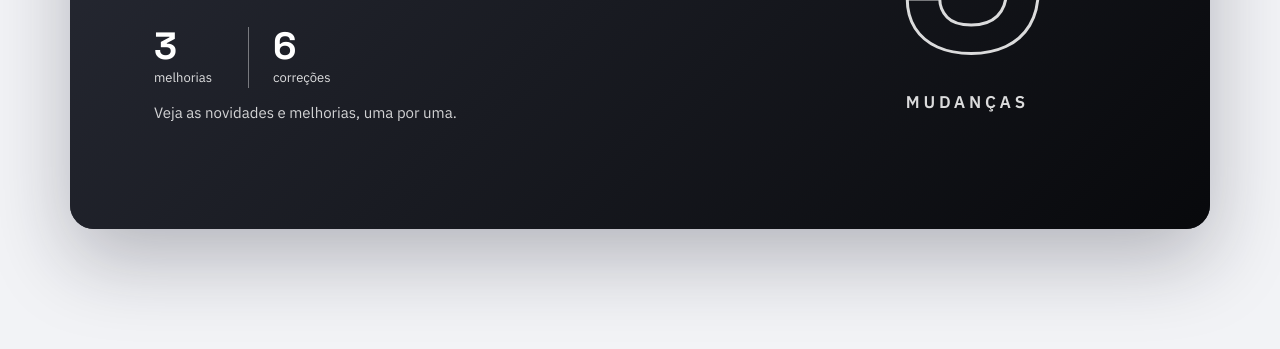
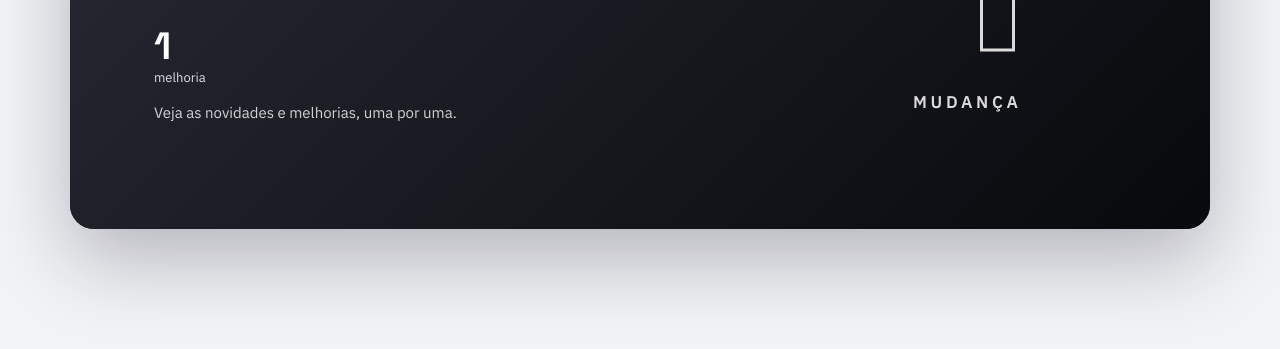
Before and after one commit to conta-padrao-primetech/novidades-nos-sistemas, a plain HTML site: page index.html in a window 1280 px wide. Shown: the part 451-800 px from the top of the page. Drawn offline with Linux system fonts and the light colour scheme.

Commit message:
Add files via upload

```diff
--- a/atual.json
+++ b/atual.json
@@ -1,50 +1,29 @@
 {
  "versao": 3,
  "edicao": {
-  "id": "jan-2026-11-12",
-  "publicadoEm": "2026-11-12T13:00:00Z",
-  "proxima": "2026-11-17T13:00:00Z",
+  "id": "jan-2026-11-16",
+  "publicadoEm": "2026-11-17T13:00:00Z",
+  "proxima": "2026-11-19T13:00:00Z",
   "periodo": {
-   "de": "2026-11-10T13:00:00Z",
-   "ate": "2026-11-12T13:00:00Z"
+   "de": "2026-11-12T13:00:00Z",
+   "ate": "2026-11-17T13:00:00Z"
   },
   "contagem": {
    "Novo": 0,
-   "Melhoria": 3,
-   "Correção": 6
+   "Melhoria": 1
   },
+  "resumo": "Exportação detalhada do Central Connect passa a ter uma aba por formulário na Validação de instrumentos contratuais.",
   "itens": [
    {
-    "id": "441b616e86",
+    "id": "e979f7a27c",
     "tipo": "Melhoria",
-    "titulo": "Placa cancelada no mês marcada nos primeiros boletos pagos",
-    "chamada": "No **extrato v3**, o bloco de primeiros boletos pagos marca a placa cancelada no mês, que não conta para a meta de produção.",
-    "detalhe": "No extrato v3, o bloco de primeiros boletos pagos passa a marcar a placa cancelada no mês. Essa placa não conta para a meta de produção.",
+    "titulo": "Exportação do Central Connect com uma aba por formulário",
+    "chamada": "Na **Validação de instrumentos contratuais** do Comercial, o Exportar detalhado do Central Connect passa a abrir uma aba para cada formulário de abertura.",
+    "detalhe": "Antes, os pedidos de contrato de parceria, aditivo e distrato saíam na planilha sem as respostas do formulário de abertura. Agora cada formulário ganha a própria aba, e o Comercial confere esses dados sem abrir chamado por chamado.",
     "sistema": "EVEX7",
     "squad": "Comercial",
-    "janela": "2026-11-11T20:00:00Z"
-   },
-   {
-    "id": "652954b808",
-    "tipo": "Melhoria",
-    "titulo": "Verificação de MEI para todos os tipos de fornecedor",
-    "chamada": "Na tela de **Fornecedores**, MEI de qualquer tipo passa a ser verificado: nos tipos de sinistro segue bloqueado, nos demais abre uma orientação para confirmar.",
-    "detalhe": "Na tela de Fornecedores, a verificação de MEI passa a valer para qualquer tipo de fornecedor. Nos tipos de sinistro o cadastro segue bloqueado; nos demais, o sistema abre uma orientação para confirmar.",
-    "sistema": "EVEX7",
-    "squad": "Sinistro",
-    "janela": "2026-11-11T03:00:00Z"
-   },
-   {
-    "id": "4e8fdd4e11",
-    "tipo": "Melhoria",
-    "titulo": "Coluna Último acompanhamento no Controle de Solicitações",
-    "chamada": "No **Controle de Solicitações**, a coluna Último acompanhamento mostra o registro mais recente entre a última tentativa de contato e a entrada na situação atual.",
-    "detalhe": "No Controle de Solicitações, uma coluna nova mostra o último acompanhamento de cada solicitação, sem precisar abrir o detalhe.",
-    "sistema": "EVEX7",
-    "squad": "Tato",
-    "janela": "2026-11-09T21:00:00Z"
+    "janela": "2026-11-16T20:00:00Z"
    }
-  ],
-  "resumo": "Mudanças no extrato do consultor, na verificação de MEI e no Controle de Solicitações."
+  ]
  }
 }
--- a/index.html
+++ b/index.html
@@ -70,7 +70,6 @@ button { font: inherit; color: inherit; cursor: pointer; }
 .cap { text-align: center; margin-top: 22px; font: 600 clamp(13px, 1.5vw, 17px)/1.2 "IBM Plex Sans", sans-serif; letter-spacing: .22em; text-transform: uppercase; color: rgba(255, 255, 255, .85); }
 .nums { display: flex; gap: 0; flex-wrap: wrap; align-items: stretch; margin: 0 0 14px; }
 .nums .grupo { display: flex; gap: 18px; }
-.nums .grupo + .grupo { margin-left: 24px; padding-left: 24px; border-left: 1px solid rgba(255, 255, 255, .4); }   /* correções separadas de novos e melhorias */
 .nums div div { min-width: 70px; }
 .nums b { display: block; font: 700 38px/1 "Space Grotesk", sans-serif; }
 .nums span { font-size: 13px; opacity: .85; }
@@ -272,16 +271,16 @@ window.__DATA = {"fonte": "arquivo"};
   var ARTIA = { role: "group", "aria-roledescription": "slide" };
   function plural(n, um, varios) { return n === 1 ? um : varios; }
   function slideAbertura(ed) {
-    var jp = janelaPrincipal(ed.itens), c = ed.contagem || {};
+    var jp = janelaPrincipal(ed.itens), c = { Novo: ed.itens.filter(function (i) { return i.tipo === "Novo"; }).length, Melhoria: ed.itens.filter(function (i) { return i.tipo === "Melhoria"; }).length };
     var s = el("article", Object.assign({ class: "slide abertura", "aria-label": "Abertura" }, ARTIA));
     aplicarCor(s, ["#2A2D38", "#08090C"]);
-    var total = (c.Novo || 0) + (c.Melhoria || 0) + (c["Correção"] || 0);
-    var nums = el("div", { class: "nums" }), g1 = el("div", { class: "grupo" }), g2 = el("div", { class: "grupo" });
-    [["Novo", "novo", "novos", g1], ["Melhoria", "melhoria", "melhorias", g1], ["Correção", "correção", "correções", g2]].forEach(function (p) {
+    var total = c.Novo + c.Melhoria;
+    var nums = el("div", { class: "nums" }), g1 = el("div", { class: "grupo" });
+    [["Novo", "novo", "novos"], ["Melhoria", "melhoria", "melhorias"]].forEach(function (p) {
       var v = c[p[0]] || 0;
-      if (v > 0) p[3].append(el("div", {}, el("b", { text: String(v) }), el("span", { text: plural(v, p[1], p[2]) })));   // tipo zerado não aparece
+      if (v > 0) g1.append(el("div", {}, el("b", { text: String(v) }), el("span", { text: plural(v, p[1], p[2]) })));   // tipo zerado não aparece
     });
-    [g1, g2].forEach(function (g) { if (g.childNodes.length) nums.append(g); });       // correções ficam num grupo separado
+    if (g1.childNodes.length) nums.append(g1);
     var texto = ed.itens.length ? "Veja as novidades e melhorias, uma por uma." : "Nenhuma novidade nesta janela.";
     var lead = ed.resumo ? el("p", { class: "lead", text: ed.resumo }) : null;     // frase-resumo da janela, escrita pela rotina
     s.append(el("div", { class: "bloco" },
```
